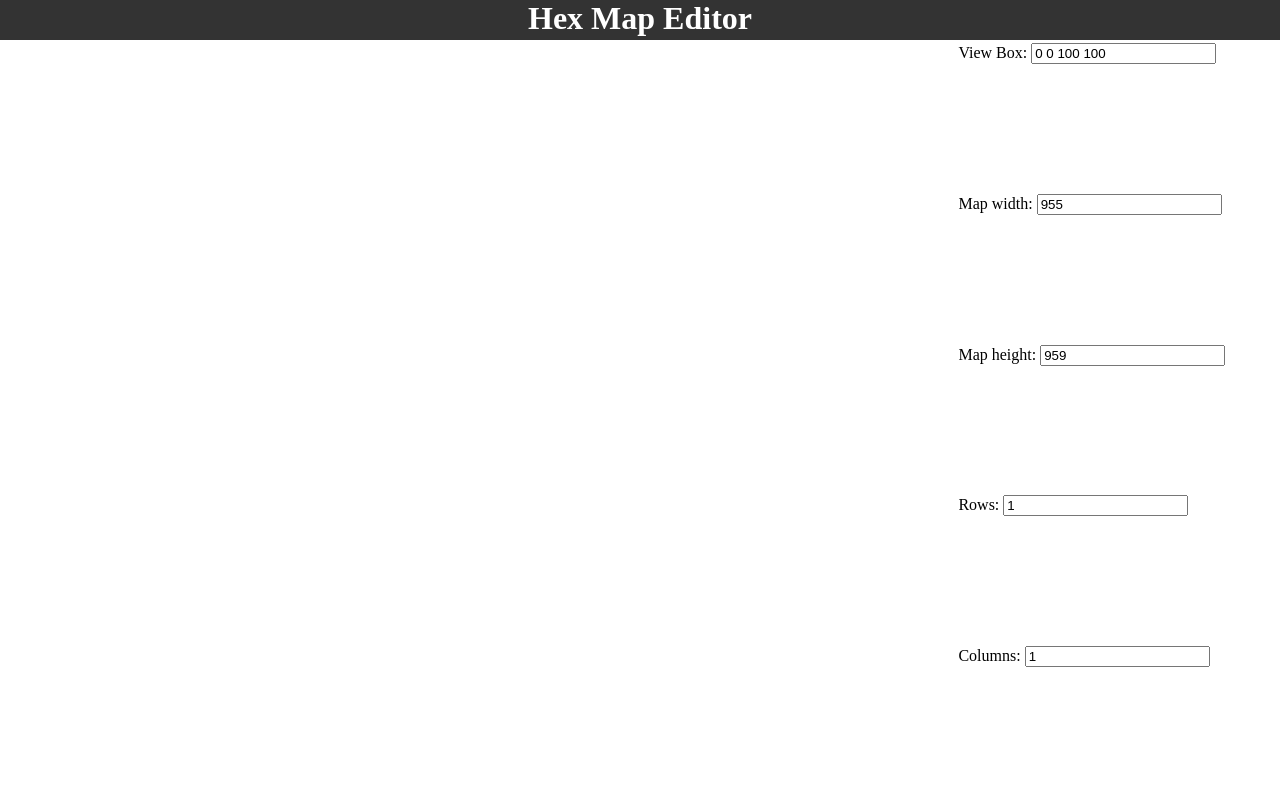
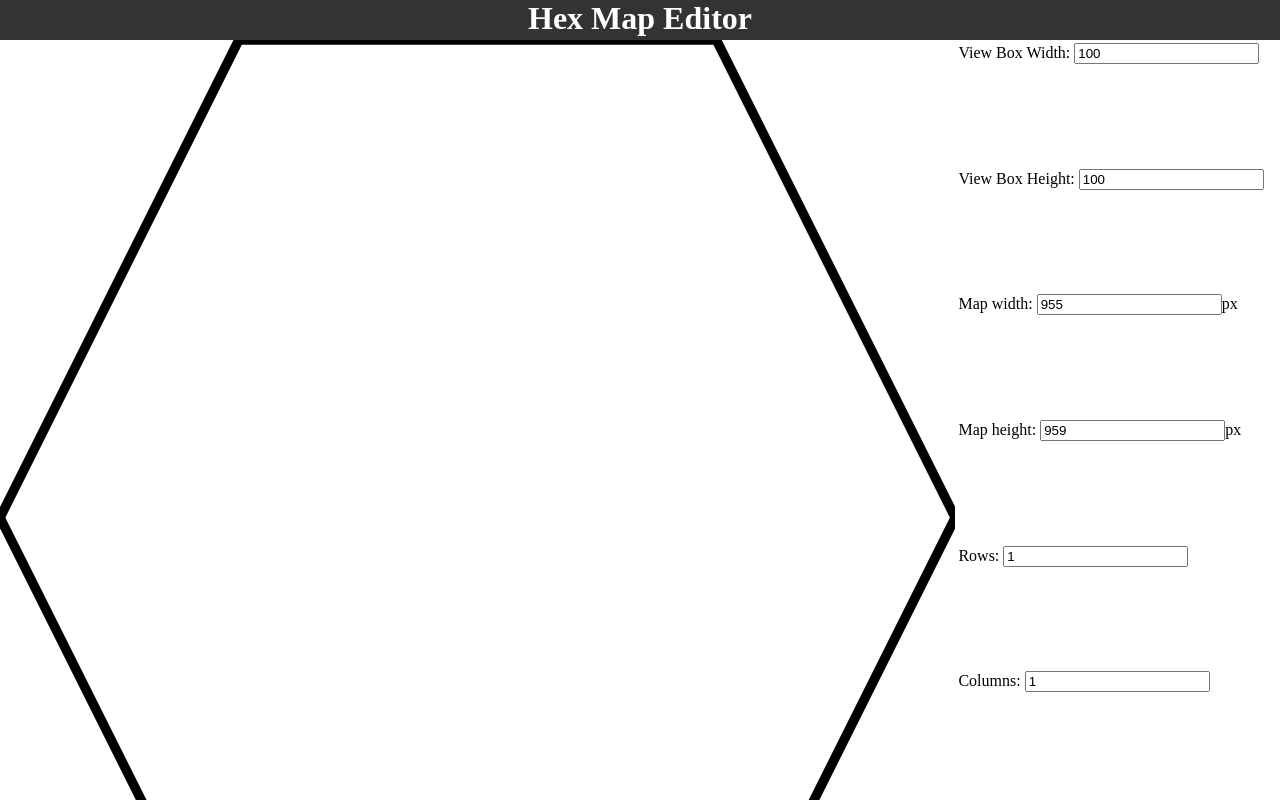
Before and after one commit to BigMac6691/HexMapEditor, a website: page index.html in a window 1280 px wide. Drawn offline with Linux system fonts and the light colour scheme.

Commit message:
First attempt at drawing a hex

```diff
--- a/index.html
+++ b/index.html
@@ -8,6 +8,7 @@
         <script src="js/SVG.js"></script>
         <script src="js/HTML.js"></script>
         <script src="js/HexMapEditor.js"></script>
+        <script src="js/Hex.js"></script>
 		<script>
             // const MAP = SVG.create({type: "svg", attr: {viewBox: "0 0 0 0", preserveAspectRatio: "none"}});
 
--- a/public/js/HTML.js
+++ b/public/js/HTML.js
@@ -2,15 +2,15 @@ class HTML
 {
     constructor()    {    }
 
-    static createLabel(name, input)
+    static createLabel(prefix, input, suffix)
     {
         const n = document.createElement("label");
-        n.append(name, input);
+        n.append(!prefix ? "" : prefix, input, !suffix ? "" : suffix);
 
         return n;
     }
 
-    static create(type, opts, clazz)
+    static create(type, opts, clazz, listeners)
     {
         const n = document.createElement(type);
 
@@ -21,6 +21,10 @@ class HTML
         if(clazz)
             clazz.forEach(c => n.classList.add(c));
 
+        if(listeners)
+            for(const [k, v] of Object.entries(listeners))
+                n.addEventListener(k, v);
+
         return n;
     }
 }
--- a/public/js/HexMapEditor.js
+++ b/public/js/HexMapEditor.js
@@ -2,28 +2,108 @@ class HexMapEditor
 {
     constructor()
     {
+        this.boundSVGChange = this.handleSVGChange.bind(this);
+        this.boundMapModelChange = this.handleMapModelChange.bind(this);
+
+        this.model = [[new Hex()]];
+
+        this.makeUI();
+        this.drawMap();
+    }
+
+    makeUI()
+    {
         let mp = document.getElementById("mapPanel");
 
-        this.map = SVG.create({type: "svg", attr: {viewBox: "0 0 100 100", preserveAspectRatio: "none"}});
+        this.map = SVG.create("svg", {viewBox: "0 0 100 100", preserveAspectRatio: "none"});
         mp.append(this.map);
-
-        console.log(mp.scrollWidth);
 
         let cp = document.getElementById("controlPanel");
 
-        this.viewBox = HTML.create("input", {value: this.map.getAttribute("viewBox")});
-        cp.append(HTML.createLabel("View Box: ", this.viewBox));
+        this.viewBoxWidth = HTML.create("input", {type: "number", value: "100"}, null, {change: this.boundSVGChange});
+        cp.append(HTML.createLabel("View Box Width: ", this.viewBoxWidth));
 
-        this.mapWidth = HTML.create("input", {type: "number", value: mp.scrollWidth});
-        cp.append(HTML.createLabel("Map width: ", this.mapWidth));
+        this.viewBoxHeight = HTML.create("input", {type: "number", value: "100"}, null, {change: this.boundSVGChange});
+        cp.append(HTML.createLabel("View Box Height: ", this.viewBoxHeight));
 
-        this.mapHeight = HTML.create("input", {type: "number", value: mp.scrollHeight});
-        cp.append(HTML.createLabel("Map height: ", this.mapHeight));
+        this.mapWidth = HTML.create("input", {type: "number", name: "width", value: mp.scrollWidth}, null, {change: this.boundSVGChange});
+        cp.append(HTML.createLabel("Map width: ", this.mapWidth, "px"));
 
-        this.rows = HTML.create("input", {type: "number", value: 1});
+        this.mapHeight = HTML.create("input", {type: "number", name: "height", value: mp.scrollHeight}, null, {change: this.boundSVGChange});
+        cp.append(HTML.createLabel("Map height: ", this.mapHeight, "px"));
+
+        this.rows = HTML.create("input", {type: "number", value: 1, min: 1}, null, {change: this.boundMapModelChange});
         cp.append(HTML.createLabel("Rows: ", this.rows));
 
-        this.cols = HTML.create("input", {type: "number", value: 1});
+        this.cols = HTML.create("input", {type: "number", value: 1, min: 1}, null, {change: this.boundMapModelChange});
         cp.append(HTML.createLabel("Columns: ", this.cols));
     }
+
+    handleSVGChange(evt)
+    {
+        console.log(evt);
+
+        if(evt.srcElement === this.viewBoxWidth || evt.srcElement === this.viewBoxHeight)
+            this.map.setAttribute("viewBox", `0 0 ${this.viewBoxWidth.value} ${this.viewBoxHeight.value}`);
+        else
+            this.map.setAttribute(evt.srcElement.name, evt.srcElement.value);
+    }
+
+    handleMapModelChange(evt)
+    {
+        console.log(evt.srcElement.value);
+    }
+
+    drawMap()
+    {
+        console.log(this.model);
+
+        let w = this.viewBoxWidth.value / this.cols.value;
+        let wp = w / 4;
+        let h = this.viewBoxHeight.value / this.rows.value;
+        let hp = h / 2;
+
+        console.log(`${w},${h}`);
+
+        for(let row = 0; row < this.model.length; row++)
+            for(let col = 0; col < this.model[row].length; col++)
+            {
+                console.log(this.model[row][col]);
+                let x1 = w * col + wp;
+                let y1 = h * row;
+                let x2 = x1 + 2 * wp;
+                let y2 = y1;
+                this.map.append(SVG.create("line", {"x1" : x1, "y1": y1, "x2": x2, "y2": y2, stroke: "black"}));
+
+                x1 = x2;
+                y1 = y2;
+                x2 = x1 + wp;
+                y2 = y1 + hp;
+                this.map.append(SVG.create("line", {"x1" : x1, "y1": y1, "x2": x2, "y2": y2, stroke: "black"}));
+
+                x1 = x2;
+                y1 = y2;
+                x2 = x1 - wp;
+                y2 = y1 + hp;
+                this.map.append(SVG.create("line", {"x1" : x1, "y1": y1, "x2": x2, "y2": y2, stroke: "black"}));
+
+                x1 = x2;
+                y1 = y2;
+                x2 = x1 - 2 * wp;
+                y2 = y1;
+                this.map.append(SVG.create("line", {"x1" : x1, "y1": y1, "x2": x2, "y2": y2, stroke: "black"}));
+
+                x1 = x2;
+                y1 = y2;
+                x2 = x1 - wp;
+                y2 = y1 - hp;
+                this.map.append(SVG.create("line", {"x1" : x1, "y1": y1, "x2": x2, "y2": y2, stroke: "black"}));
+
+                x1 = x2;
+                y1 = y2;
+                x2 = x1 + wp;
+                y2 = y1 - hp;
+                this.map.append(SVG.create("line", {"x1" : x1, "y1": y1, "x2": x2, "y2": y2, stroke: "black"}));
+            }
+    }
 }
--- a/public/js/SVG.js
+++ b/public/js/SVG.js
@@ -4,12 +4,12 @@ class SVG
 
     static NS = "http://www.w3.org/2000/svg";
 
-    static create(opts)
+    static create(type, opts)
     {
-        let n = document.createElementNS(this.NS, opts.type);
+        let n = document.createElementNS(this.NS, type);
 
-        if(opts.attr)
-            for(const[k, v] of Object.entries(opts.attr))
+        if(opts)
+            for(const[k, v] of Object.entries(opts))
                 n.setAttribute(k, v);
 
         return n;
@@ -19,8 +19,8 @@ class SVG
     {
         let n = document.createElementNS(this.NS, "text");
 
-        if(opts.attr)
-            for(const[k, v] of Object.entries(opts.attr))
+        if(opts)
+            for(const[k, v] of Object.entries(opts))
                 n.setAttribute(k, v);
 
         n.append(document.createTextNode(opts.text));
```
Also changed, not shown: public/js/Hex.js (added, +7 -0 lines).
